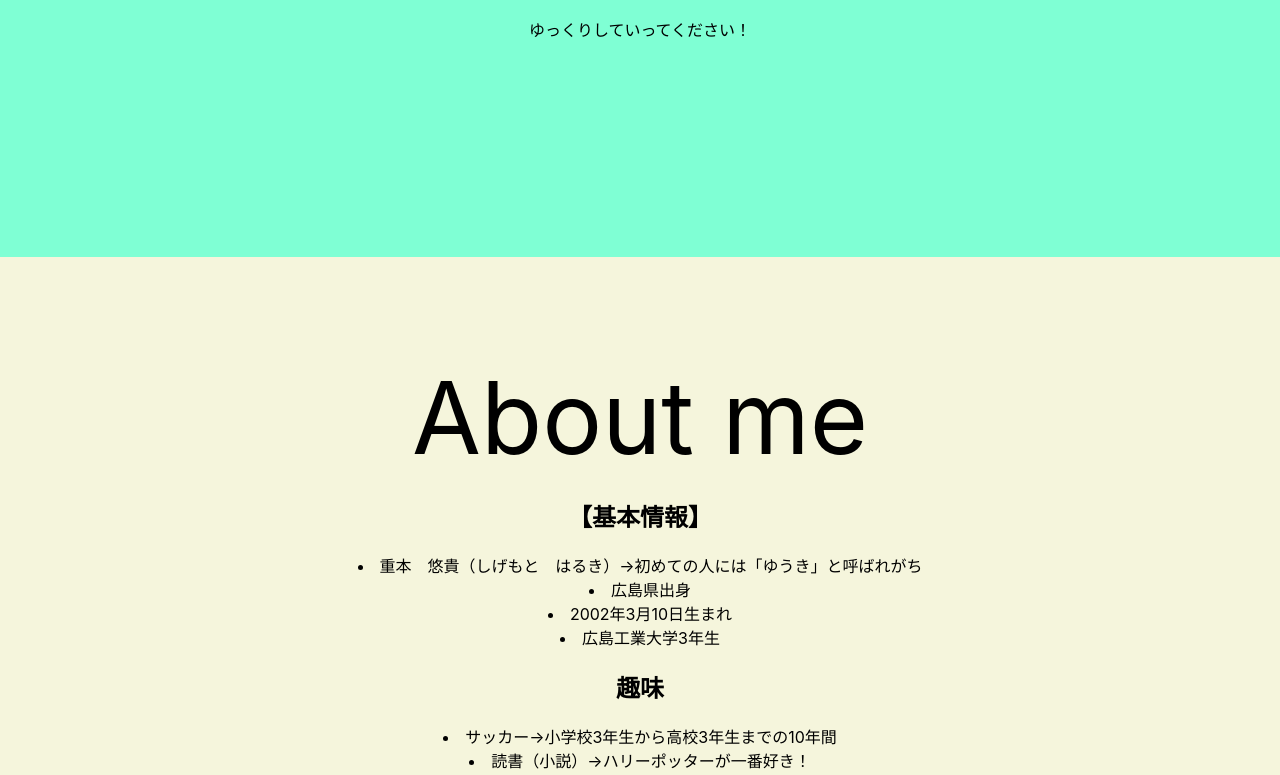
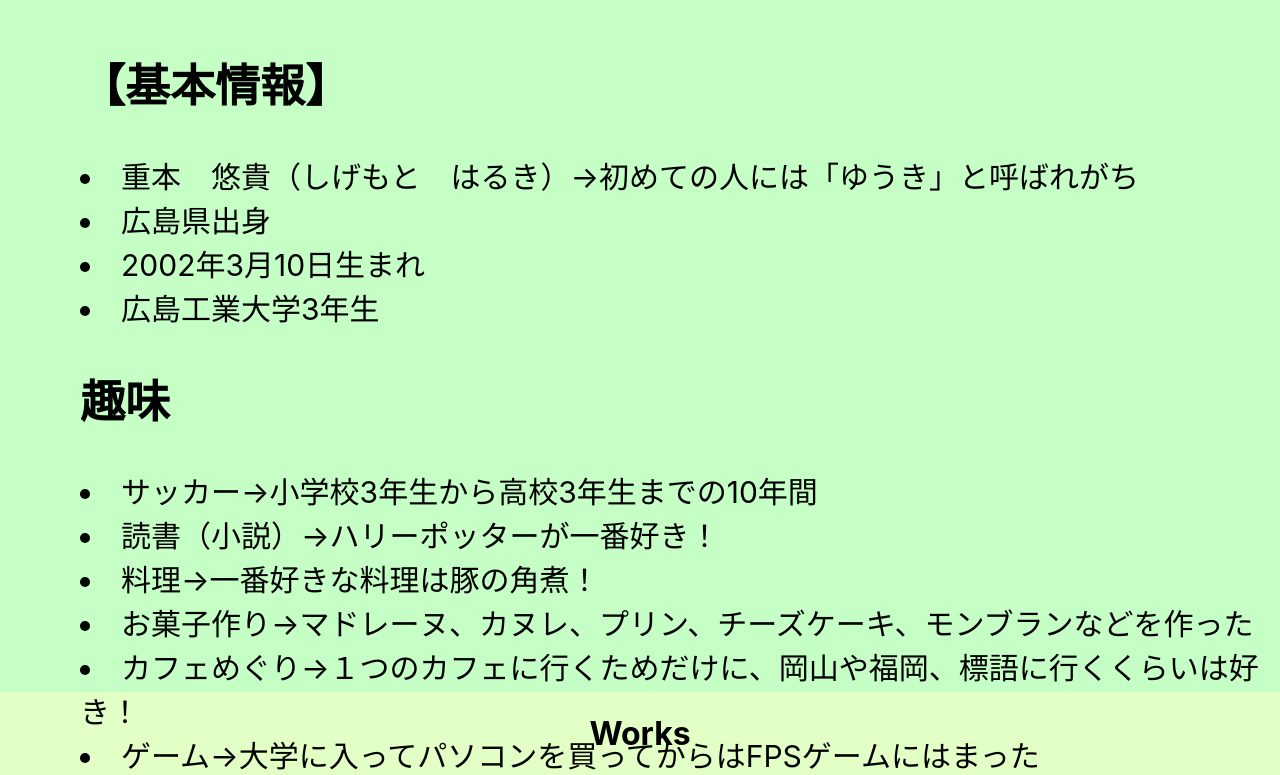
Before and after one commit to BM20053/portfolio, a React (Create React App) app: page / in a window 1280 px wide. Shown: the part 1774-2549 px from the top of the page. Built offline with nearby package versions, Linux system fonts and the light colour scheme.

Commit message:
style変更

```diff
--- a/src/component/pages/page.css
+++ b/src/component/pages/page.css
@@ -1,10 +1,12 @@
 /*home*/
 .home {
-    background-color: aqua;
+    background-color: #c6ffff;
+    box-sizing: border-box;
     margin-left: auto;
     margin-right: auto;
-    padding-top: 500px;
-    padding-bottom: 500px;
+    padding-top: 100px;
+    height: 100vh;
+
 }
 .title{
     font-size: 100px;
@@ -16,34 +18,52 @@
 
 /* about */
 .about {
-    background-color: aquamarine;
+    background-color: #c6ffe2;
+    height: 100vh;
     margin-left: auto;
     margin-right: auto;
-    padding-top: 200px;
-    padding-bottom: 200px;
+    padding-top: 1px;
+    font-size: 30px;
+    text-align: center;
+
+
 }
 
 /* aboutme */
 .aboutme{
-    background-color: beige;
+    background-color: #c6ffc6;
+    height: 100vh;
     margin-left: auto;
     margin-right: auto;
-    padding-top: 100px;
-    padding-bottom: 100px;
+    padding-top: 1px;
+
+}
+
+.imformation{
+    text-align: left;
+    font-size: 30px;
+    margin-left: 80px;
+}
+
+.hobby{
+    text-align: left;
+    font-size: 30px;
+    margin-left: 80px;
 }
 
 
 
 /* works */
 .works{
-    background-color: blue;
+    background-color: #e2ffc6;
+    height: 100vh;
     margin-left: auto;
     margin-right: auto;
-    padding-top: 100px;
-    padding-bottom: 100px;
+    padding-top: 1px;
+
 }
 
 /* その他 */
-.classes.title{
-
+.h1{
+    margin-top: 10px;
 }
```
